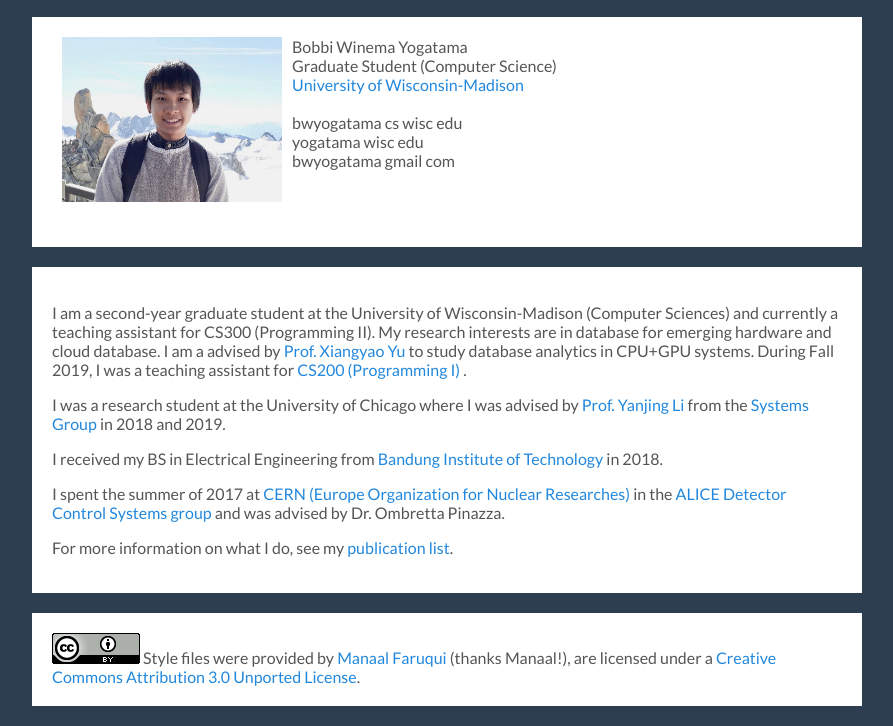
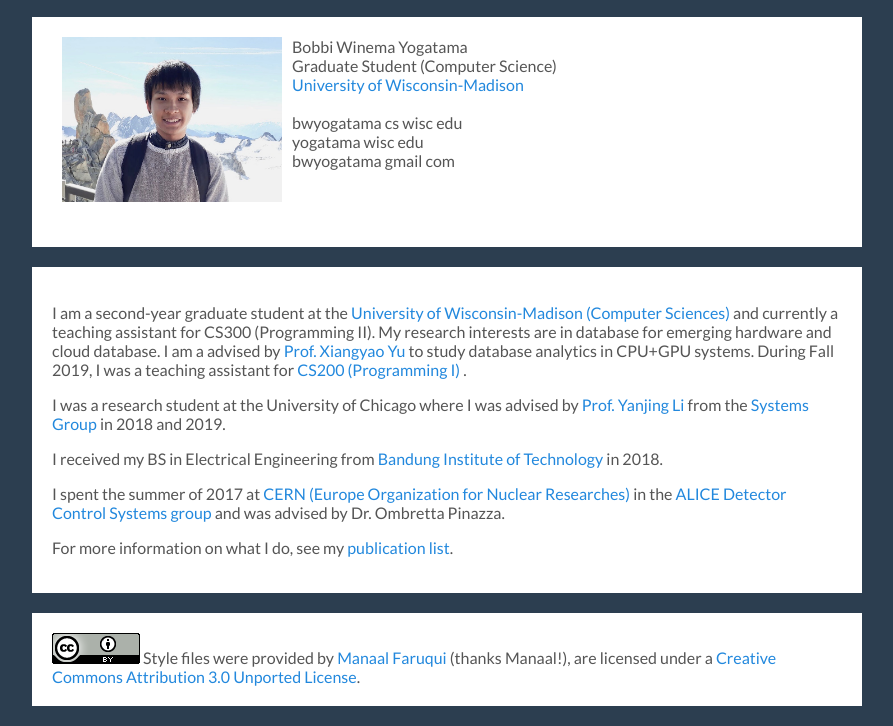
Before and after one commit to bwyogatama/bwyogatama.github.io, a plain HTML site: page index.html in a window 1280 px wide. Shown: the part 92-818 px from the top of the page, without its empty margins (193-1086 px from the left). Drawn offline with Linux system fonts and the light colour scheme.

Commit message:
Update index.html

```diff
--- a/index.html
+++ b/index.html
@@ -34,7 +34,7 @@
 
 <section>
 <p>
-I am a second-year graduate student at the University of Wisconsin-Madison (Computer Sciences) and currently a teaching assistant for CS300 (Programming II).
+I am a second-year graduate student at the <a href="https://www.cs.wisc.edu/"> University of Wisconsin-Madison (Computer Sciences) </a> and currently a teaching assistant for CS300 (Programming II).
 My research interests are in database for emerging hardware and cloud database. I am a advised by <a href="http://pages.cs.wisc.edu/~yxy/"> Prof. Xiangyao Yu </a> to study database analytics in CPU+GPU systems.
 During Fall 2019, I was a teaching assistant for <a href="https://cs200-www.cs.wisc.edu/wp/contact/"> CS200 (Programming I) </a>. <br>
 </p>
```
